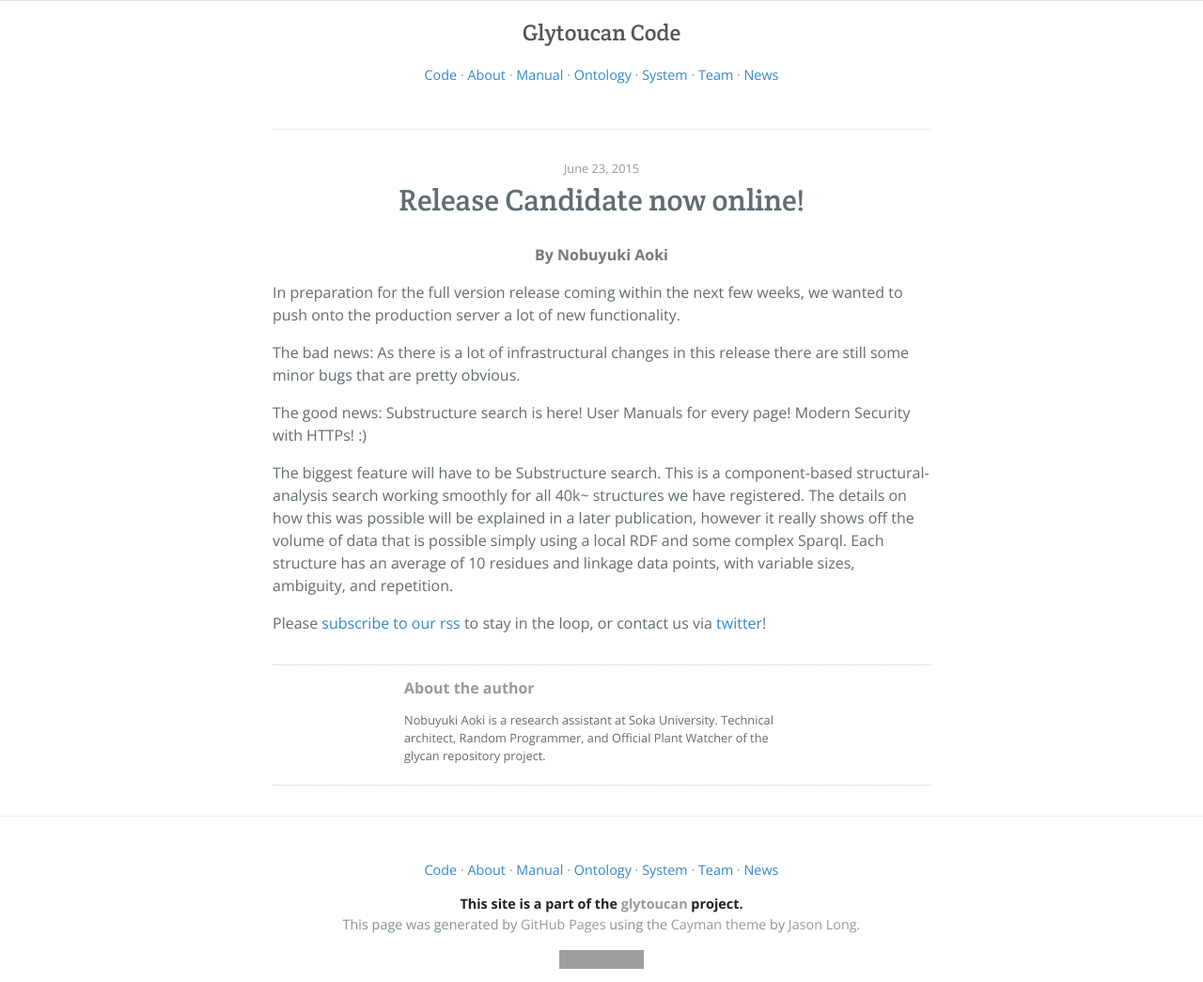
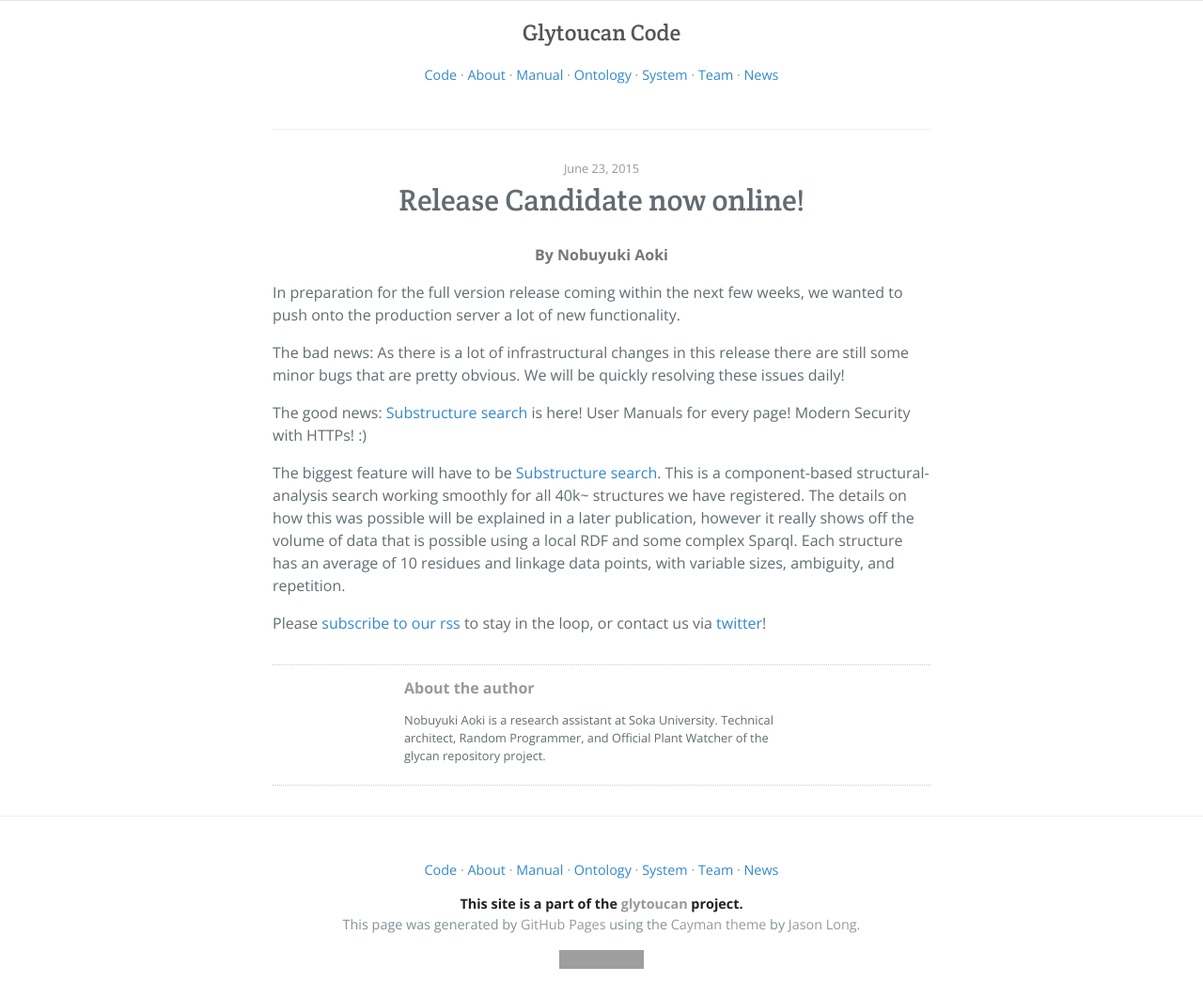
Before and after one commit to glytoucan/glytoucan, a Jekyll site: the page built from _posts/2015-06-23-Release-Candidate.md, in a window 1280 px wide. Shown: the whole page at 94% size. Built offline with Jekyll 4.4.1, drawn with Linux system fonts in a browser that asks for light colours; nearby versions of some CDN libraries; Markdown is read by kramdown in place of the engine named in the settings; grey boxes are pictures that could not be loaded.

Commit message:
update on rc with links

```diff
--- a/_includes/menu.html
+++ b/_includes/menu.html
@@ -9,6 +9,6 @@
             <li class="menu-item"><a href="{{ site.url }}/ontology">Ontology</a></li>
             <li class="menu-item"><a href="{{ site.url }}/system">System</a></li>
             <li class="menu-item"><a href="{{ site.url }}/team">Team</a></li>
-            <li class="menu-item"><a href="{{ site.url }}news">News</a></li>
+            <li class="menu-item"><a href="{{ site.url }}/news">News</a></li>
           </ul>
         </div>
--- a/_posts/2015-06-23-Release-Candidate.md
+++ b/_posts/2015-06-23-Release-Candidate.md
@@ -7,10 +7,10 @@ categories: posts
 ---
 In preparation for the full version release coming within the next few weeks, we wanted to push onto the production server a lot of new functionality.
 
-The bad news:  As there is a lot of infrastructural changes in this release there are still some minor bugs that are pretty obvious.
+The bad news:  As there is a lot of infrastructural changes in this release there are still some minor bugs that are pretty obvious.  We will be quickly resolving these issues daily!
 
-The good news:  Substructure search is here!  User Manuals for every page! Modern Security with HTTPs! :)
+The good news:  [Substructure search](https://glytoucan.org/Structures/structureSearch) is here!  User Manuals for every page! Modern Security with HTTPs! :)
 
-The biggest feature will have to be Substructure search.  This is a component-based structural-analysis search working smoothly for all 40k~ structures we have registered.  The details on how this was possible will be explained in a later publication, however it really shows off the volume of data that is possible simply using a local RDF and some complex Sparql.  Each structure has an average of 10 residues and linkage data points, with variable sizes, ambiguity, and repetition.
+The biggest feature will have to be [Substructure search](https://glytoucan.org/Structures/structureSearch).  This is a component-based structural-analysis search working smoothly for all 40k~ structures we have registered.  The details on how this was possible will be explained in a later publication, however it really shows off the volume of data that is possible using a local RDF and some complex Sparql.  Each structure has an average of 10 residues and linkage data points, with variable sizes, ambiguity, and repetition.
 
 Please [subscribe to our rss](/rss.xml) to stay in the loop, or contact us via [twitter](http://www.twitter.com/glytoucan)!
```
